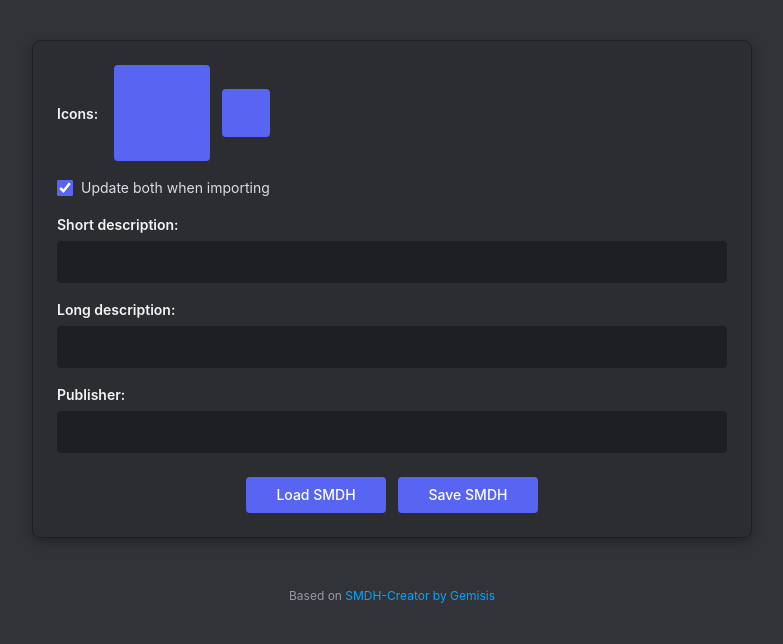
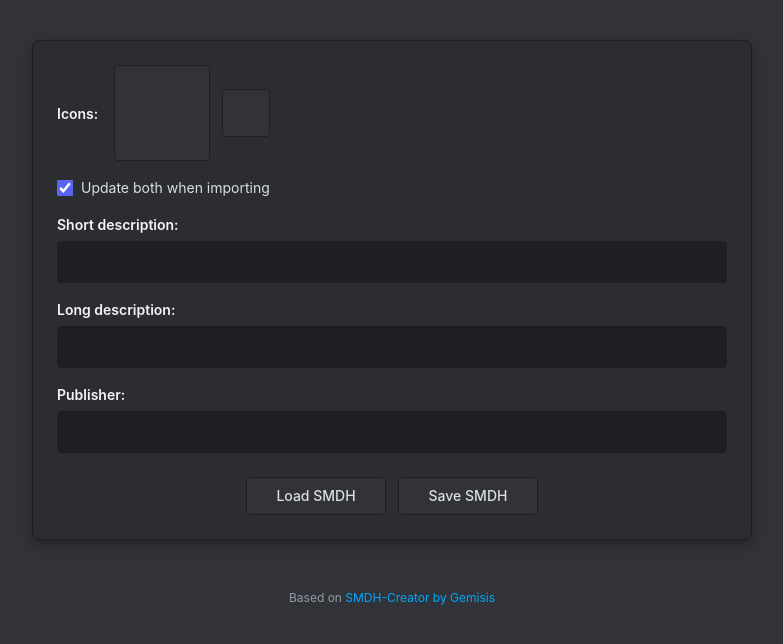
Before and after one commit to Morrisonion/smdh-tool, a plain HTML site: page index.html in a window 1280 px wide. Shown: the whole page, without its empty margins (248-1031 px from the left). Drawn offline with Linux system fonts and the light colour scheme.

Commit message:
Update button styles for improved appearance

```diff
--- a/style.css
+++ b/style.css
@@ -112,24 +112,26 @@
     font-size: 14px;
     font-weight: 500;
     line-height: 20px;
-    color: #ffffff;
-    background-color: #5865f2;
-    border: none;
+    color: #dbdee1;
+    background-color: #313338;
+    border: 1px solid #1e1f22;
     border-radius: 4px;
     cursor: pointer;
     text-align: center;
     text-decoration: none;
-    transition: background-color 0.15s ease-in-out;
+    transition: background-color 0.15s ease-in-out, border-color 0.15s ease-in-out;
     font-family: inherit;
     white-space: nowrap;
 }
 
 .button:hover {
-    background-color: #4752c4;
+    background-color: #3a3c42;
+    border-color: #5865f2;
 }
 
 .button:active {
-    background-color: #3c45a5;
+    background-color: #2b2d31;
+    border-color: #4752c4;
 }
 
 .button:disabled {
@@ -138,16 +140,19 @@
 }
 
 .blue-button {
-    color: #ffffff;
-    background-color: #5865f2;
+    color: #dbdee1;
+    background-color: #313338;
+    border: 1px solid #1e1f22;
 }
 
 .blue-button:hover {
-    background-color: #4752c4;
+    background-color: #3a3c42;
+    border-color: #5865f2;
 }
 
 .blue-button:active {
-    background-color: #3c45a5;
+    background-color: #2b2d31;
+    border-color: #4752c4;
 }
 
 .row-icons {
```
